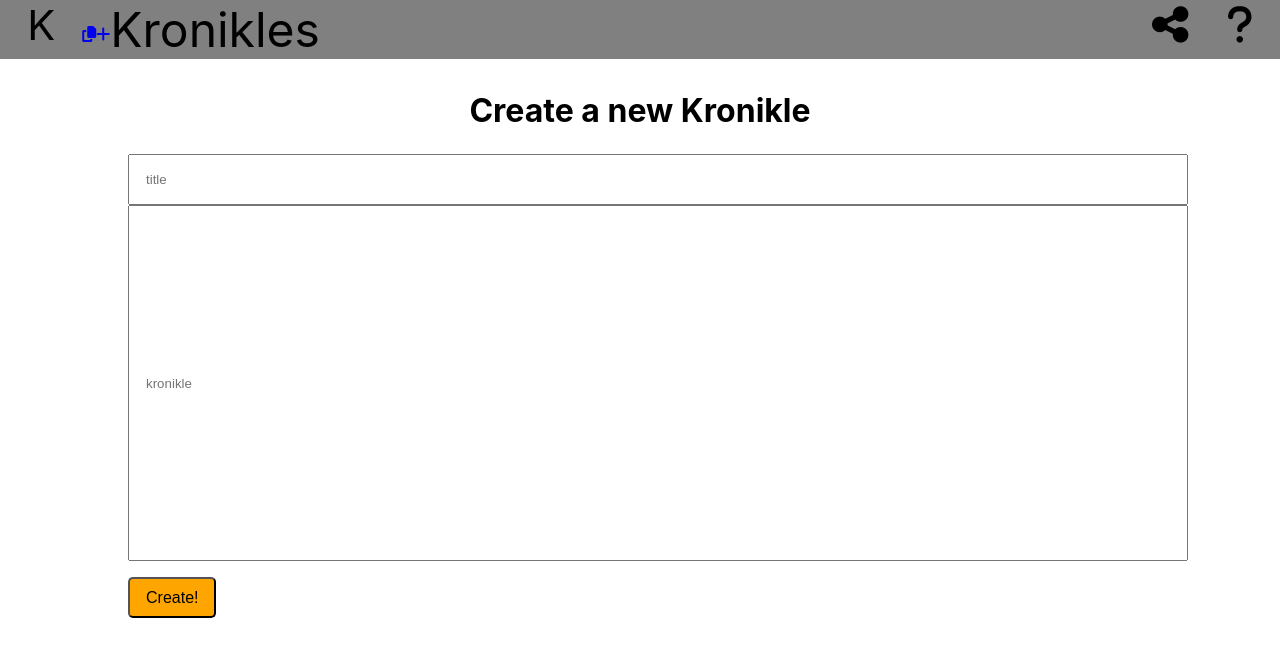
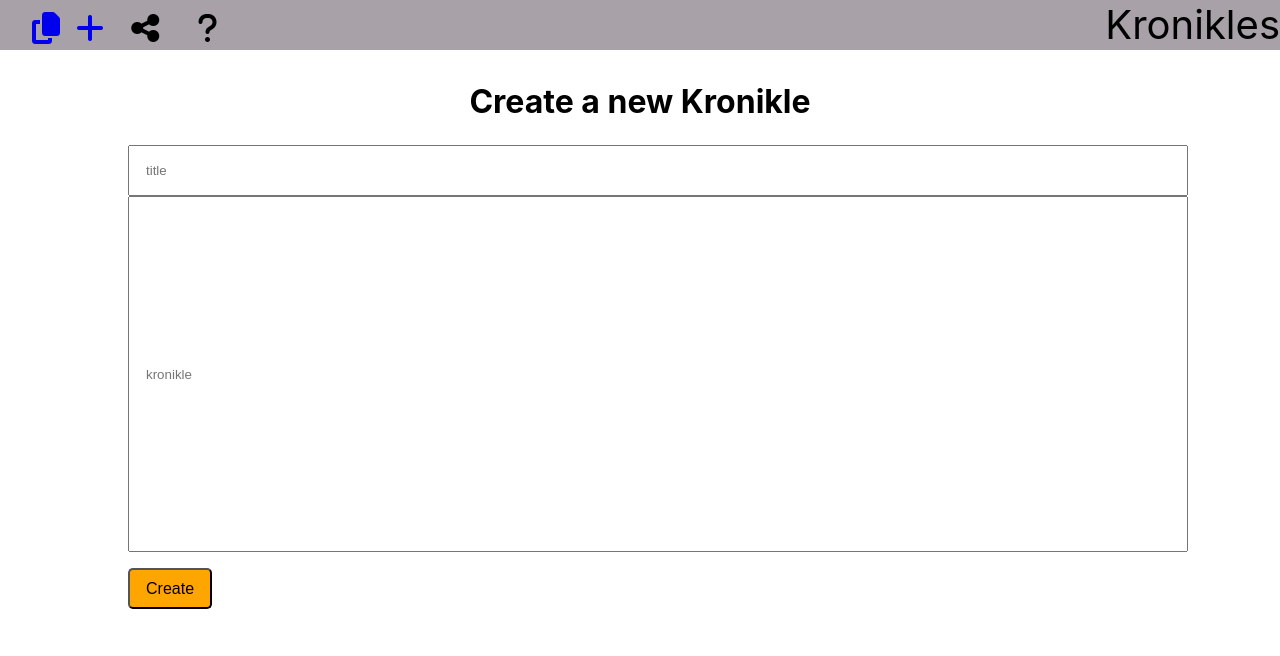
Before and after one commit to morwen80/Knonikles-frontend, a React (Create React App) app: page /new in a window 1280 px wide. Shown: the top 656 px of the page. Built offline with nearby package versions, Linux system fonts and the light colour scheme.

Commit message:
redirecting home after submitting new kronikle

```diff
--- a/src/components/AllKronikles.js
+++ b/src/components/AllKronikles.js
@@ -9,12 +9,11 @@ class AllKronikles extends Component {
 
   render(){
 
-    const notes = this.props.notes.map(note => <div className="notePreview">
-    <li>
+    const notes = this.props.notes.map(note =>
+    <li key={note._id} id={note._id}>
       {note.title}
       <i className="fas fa-chevron-right"></i>
-    </li>
-    </div>)
+    </li>)
 
     return(
       <div className="KronikleSpace">
--- a/src/components/Header.js
+++ b/src/components/Header.js
@@ -10,15 +10,14 @@ class Header extends Component{
     return(
       <nav>
       <ul className="navLeft">
-        <li>K</li>
         <NavLink activeClassName="is-active" to='/all'><i className="fas fa-copy" alt="All Kronikles"></i></NavLink>
-        <NavLink activeClassName="is-active" to='/new'><i className="fas fa-plus" alt="Add Kronikle"></i></NavLink>
-      </ul>
-      <span id="navLogo">Kronikles</span>
-      <ul className="navRight">
+        <NavLink to='/new'><i className="fas fa-plus" alt="Add Kronikle"></i></NavLink>
+
         <li><i className="fas fa-share-alt" alt="Share"></i></li>
         <li><i className="fas fa-question" alt="About"></i></li>
+        <div id="navLogo">Kronikles</div>
     </ul>
+
       </nav>
     )
   }
--- a/src/components/NewKronikle.js
+++ b/src/components/NewKronikle.js
@@ -1,6 +1,6 @@
 import React, {Component} from 'react';
 import { connect } from 'react-redux';
-import  { addNewNote, fetchAllNotes } from '../actions/note_actions';
+import  { addNewNote } from '../actions/note_actions';
 
 class NewKronikle extends Component {
   constructor(){
@@ -21,7 +21,7 @@ class NewKronikle extends Component {
     e.preventDefault();
     this.props.addNewNote(this.state)
     this.setState({ title: "", body: "" })
-    this.props.fetchAllNotes()
+    this.props.history.push('/');
   }
 
 
@@ -29,7 +29,7 @@ class NewKronikle extends Component {
     return(
       <div className="newKronikleForm">
         <h2>Create a new Kronikle</h2>
-        <form className="newKForm" onSubmit={this.handleSubmit}>
+        <form className="newKForm" onSubmit={this.handleSubmit} >
           <input
             placeholder="title"
             value={this.state.title}
@@ -43,7 +43,7 @@ class NewKronikle extends Component {
             name="body"
             onChange={this.handleChange}
             />
-          <button type="submit">Create!</button>
+          <button type="submit">Create </button>
         </form>
         {this.state.title} {this.state.body}
       </div>
@@ -53,8 +53,7 @@ class NewKronikle extends Component {
 
 const mapDispatchToProps = dispatch => {
   return {
-    addNewNote: (newKronikle) => dispatch(addNewNote(newKronikle)),
-    fetchAllNotes: () => dispatch(fetchAllNotes())
+    addNewNote: (newKronikle) => dispatch(addNewNote(newKronikle))
   }
 }
 
--- a/src/index.css
+++ b/src/index.css
@@ -1,3 +1,11 @@
+
+:root {
+  --brown: #A9898C;
+  --grey: #A8A1A8;
+  --darkGrey: #393F4F;
+  --ice: #7987A1;
+}
+
 * {
   padding: 0;
   margin: 0;
@@ -25,27 +33,28 @@ ul {
   list-style: none;
 }
 /* HEADER */
+.fas {
+  font-size: 2rem;
+  margin-left: 1rem;
+}
 nav {
-  background-color: grey;
+  background-color: var(--grey);
   width: 100%;
   margin-bottom: 2rem;
 }
 nav li {
   display: inline;
-  margin-right: 1rem;
   font-size: 2.6rem;
   padding-left: .7rem;
   padding-right: .7rem;
 }
 .navLeft {
-  float: left;
   margin-left: 1rem;
 }
-.navRight {
+
+#navLogo {
   float: right;
-}
-#navLogo {
-  font-size: 3rem;
+  font-size: 2.5rem;
   margin: 0 auto;
 }
 
@@ -59,7 +68,7 @@ nav li {
   padding: 0;
 }
 
-.notePreview li {
+.KronikleSpace li {
   font-size: 2rem;
   padding: .7rem 1rem .7rem 1rem;
   border-bottom: 1px solid grey;
```
